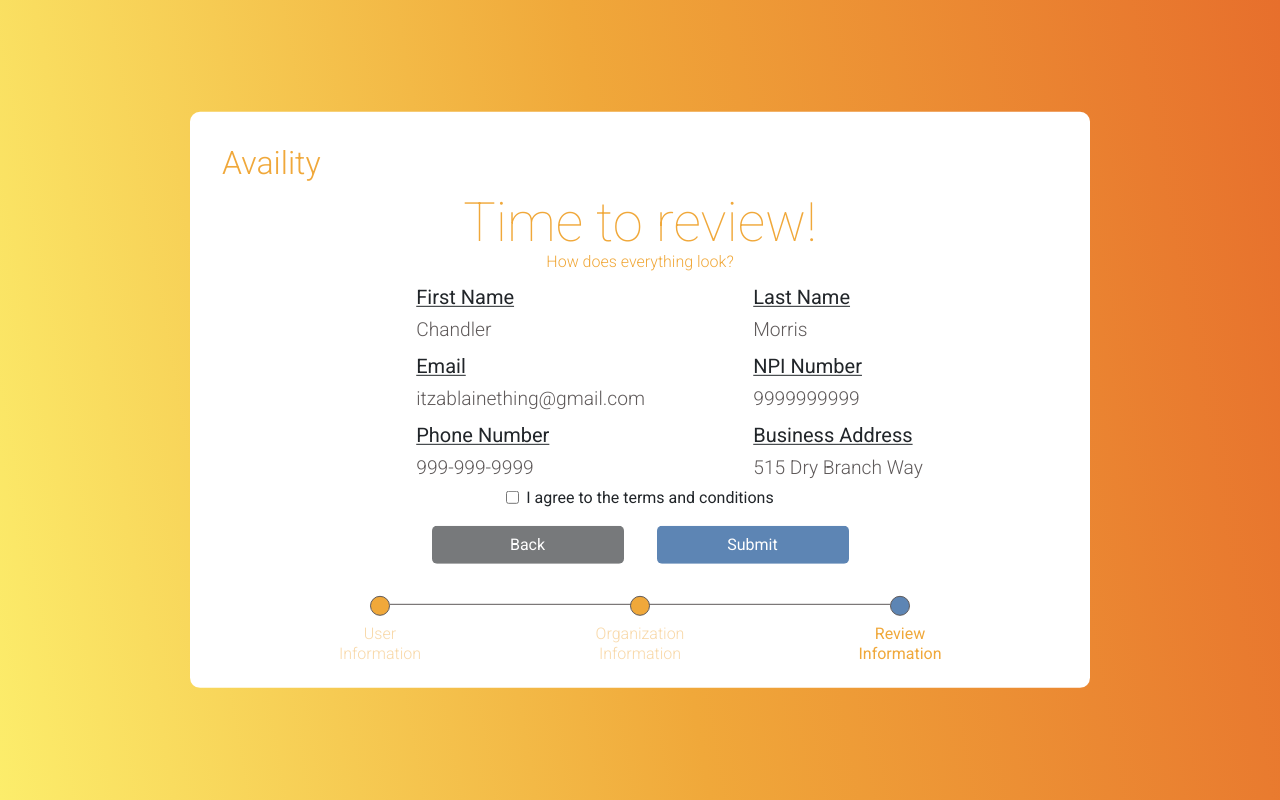
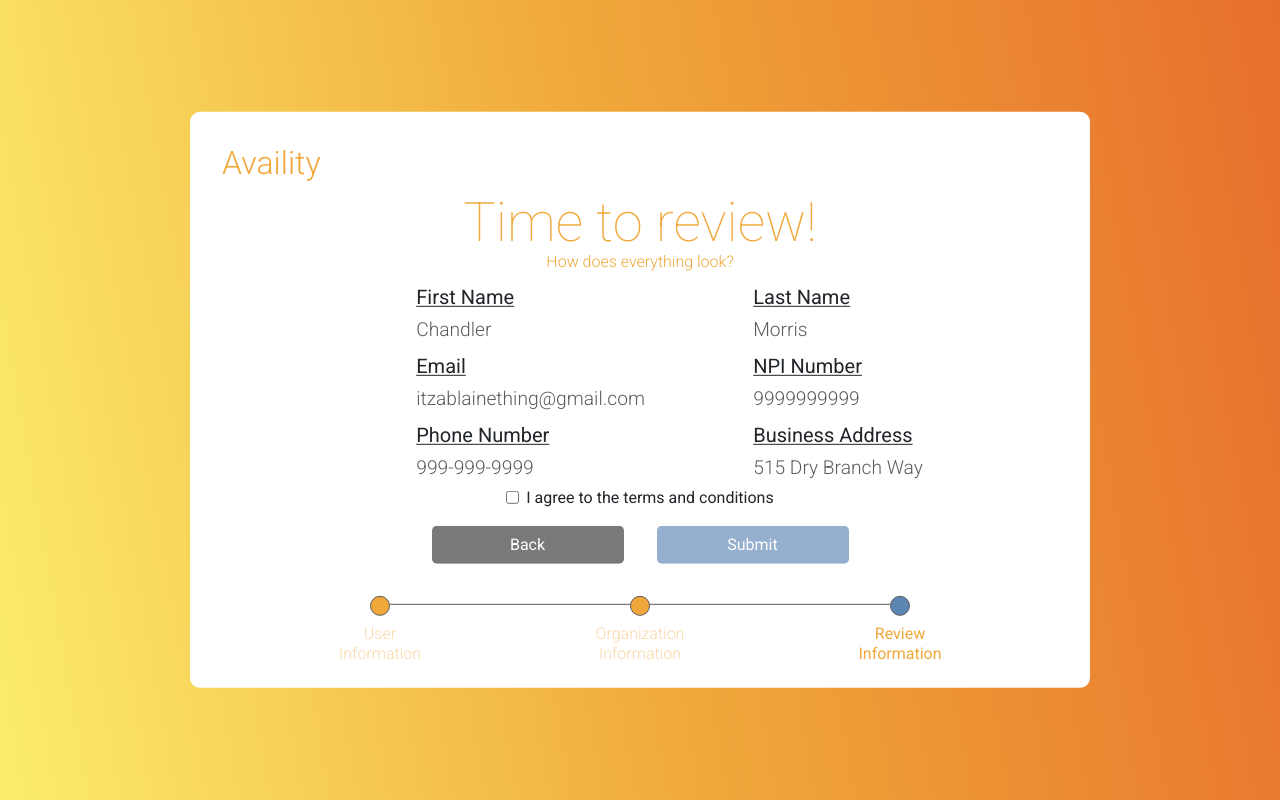
Before and after one commit to ItzaBlaineThing/RegUI-CodeExercise, a React (Create React App) app in the folder client/: page / in a window 1280 px wide. Built offline with nearby package versions, Linux system fonts and the light colour scheme.

Commit message:
Checkbox Working

```diff
--- a/client/public/css/forms/registration/RegistrationForm.css
+++ b/client/public/css/forms/registration/RegistrationForm.css
@@ -108,6 +108,10 @@
     color: #FFFFFF;
 }
 
+.registration-form-btn-disabled:hover {
+    background-color: #5D85B4;
+}
+
 .btn-registration-form-btn-alt {
     background-color: #77797B;
 }
--- a/client/src/components/forms/registration/views/RegViewThree.js
+++ b/client/src/components/forms/registration/views/RegViewThree.js
@@ -1,4 +1,4 @@
-import React from 'react';
+import React, { useState } from 'react';
 
 // Import React-Bootstrap
 import Container from 'react-bootstrap/Container';
@@ -11,6 +11,18 @@ import Button from 'react-bootstrap/Button';
 import ProgressBar from '../progressBar/ProgressBar';
 
 export default function RegViewThree(props) {
+
+    const [isChecked, setIsChecked] = useState(false);
+
+    function changeChecked() {
+        // if (isChecked !== false) {
+        //     setIsChecked(false);
+        // } else {
+        //     setIsChecked(true);
+        // }
+        // Using ternary operator to condense if/else statement above
+        isChecked ? setIsChecked(false) : setIsChecked(true);
+    }
 
     if (props.currentView !== 3) {
         return null
@@ -64,7 +76,7 @@ export default function RegViewThree(props) {
                     </Row>
                 </Container>
                 <div className="registration-form-checkbox-div">
-                    <Form.Check type="checkbox" label="I agree to the terms and conditions" />
+                    <Form.Check type="checkbox" label="I agree to the terms and conditions" onClick={changeChecked} />
                 </div>
                 <div className="registration-form-btn-div">
                 <Container className="registration-form-btn-container">
@@ -75,9 +87,15 @@ export default function RegViewThree(props) {
                                 </Button>
                             </Col>
                             <Col>
+                            {isChecked ?
                                 <Button variant="registration-form-btn" type="submit">
                                     Submit
                                 </Button>
+                            :
+                                <Button variant="registration-form-btn registration-form-btn-disabled" type="submit" disabled>
+                                    Submit
+                                </Button>
+                            }
                             </Col>
                         </Row>
                     </Container>
```
